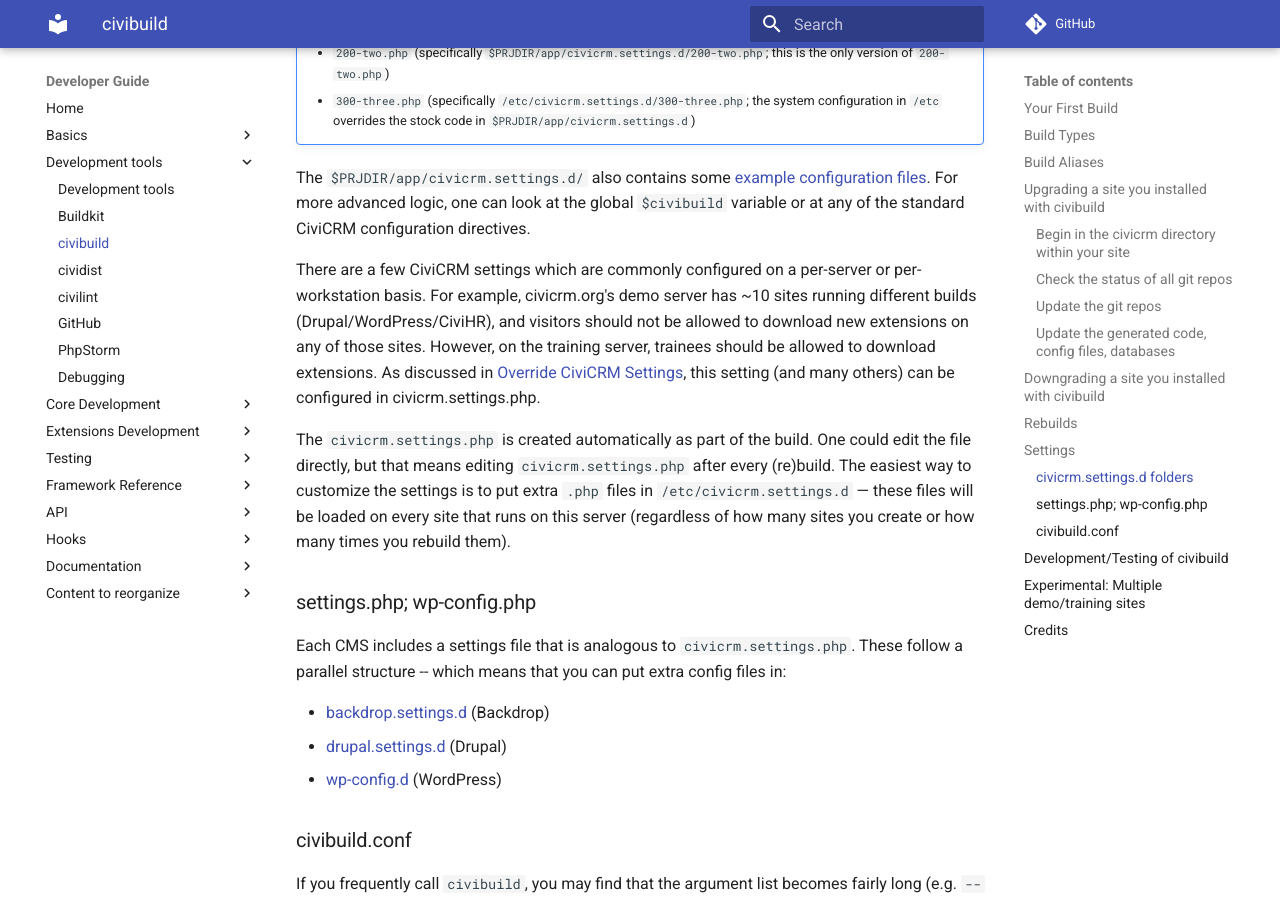
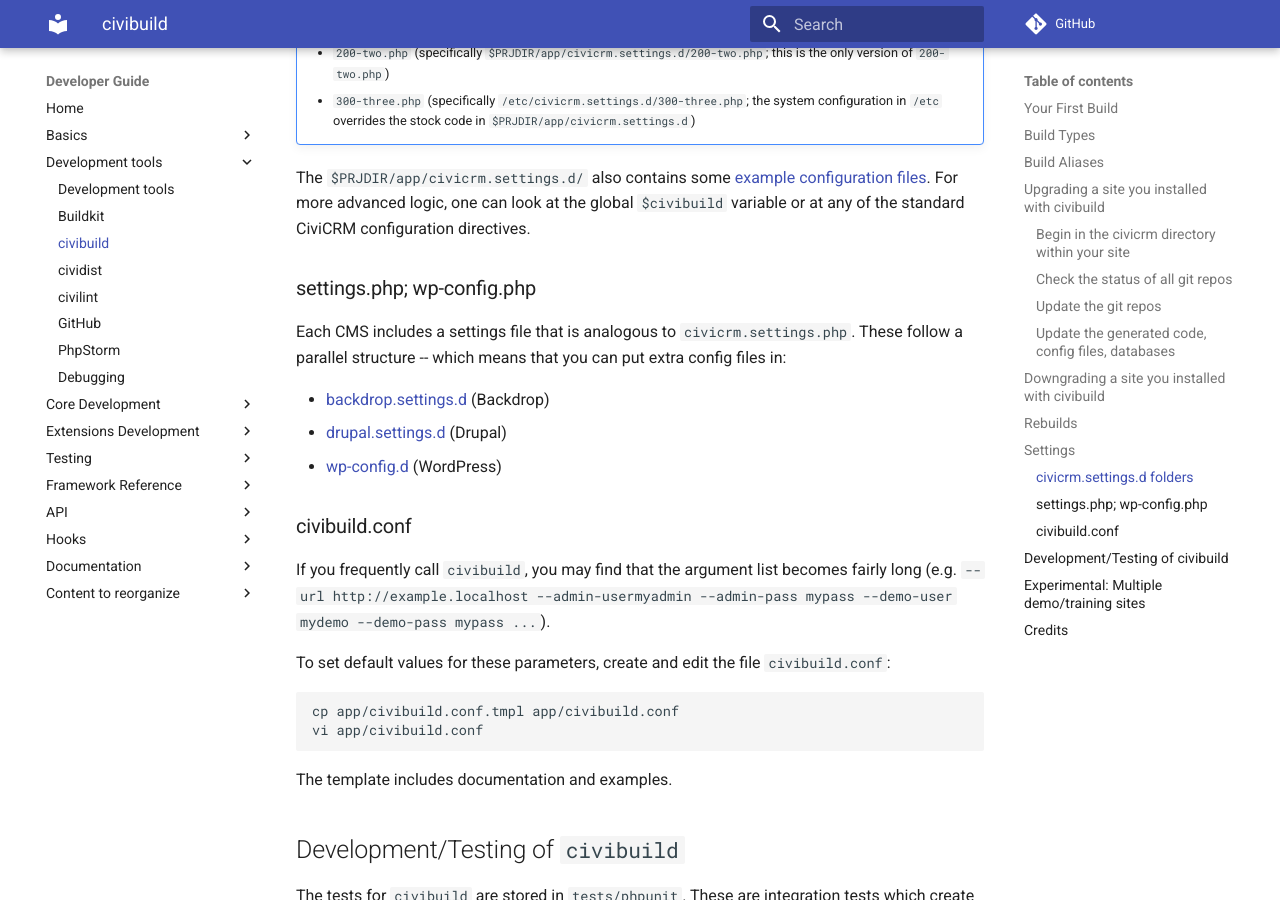
Before and after one commit to civicrm/civicrm-dev-docs, an MkDocs documentation site: the page built from docs/tools/civibuild.md, in a window 1280 px wide and 900 px high, scrolled down 6986 px. Built offline with MkDocs 1.6.1 and Material for MkDocs 9.7.7, drawn with Linux system fonts in a browser that asks for light colours; comment, search, counter and statistics services are not loaded; old or Windows-style settings are respelled for this version of MkDocs.

Commit message:
civicrm.settings.d - Remove old intro text
ref:
https://github.com/civicrm/civicrm-dev-docs/pull/217#issuecomment-314945998

```diff
--- a/docs/tools/civibuild.md
+++ b/docs/tools/civibuild.md
@@ -302,24 +302,6 @@
 
 The `$PRJDIR/app/civicrm.settings.d/` also contains some [example configuration files](https://github.com/civicrm/civicrm-buildkit/tree/master/app/civicrm.settings.d). For more advanced logic, one can look at the global `$civibuild` variable or at any of the standard CiviCRM configuration directives.
 
-There are a few CiviCRM settings which are commonly configured on a per-server
-or per-workstation basis. For example, civicrm.org's demo server has ~10
-sites running different builds (Drupal/WordPress/CiviHR),
-and visitors should not be allowed to download new extensions on any of those
-sites. However, on the training server, trainees should be allowed to download
-extensions. As discussed in
-[Override CiviCRM Settings](https://wiki.civicrm.org/confluence/display/CRMDOC/Override+CiviCRM+Settings),
-this setting (and many others) can be configured in civicrm.settings.php.
-
-The `civicrm.settings.php` is created automatically as part of the build. One
-could edit the file directly, but that means editing `civicrm.settings.php`
-after every (re)build. The easiest way to customize the settings is to put
-extra `.php` files in `/etc/civicrm.settings.d` &mdash; these files will be loaded
-on every site that runs on this server (regardless of how many sites you
-create or how many times you rebuild them).
-
-
-
 
 ### settings.php; wp-config.php {:#settings-cms}
 
```
